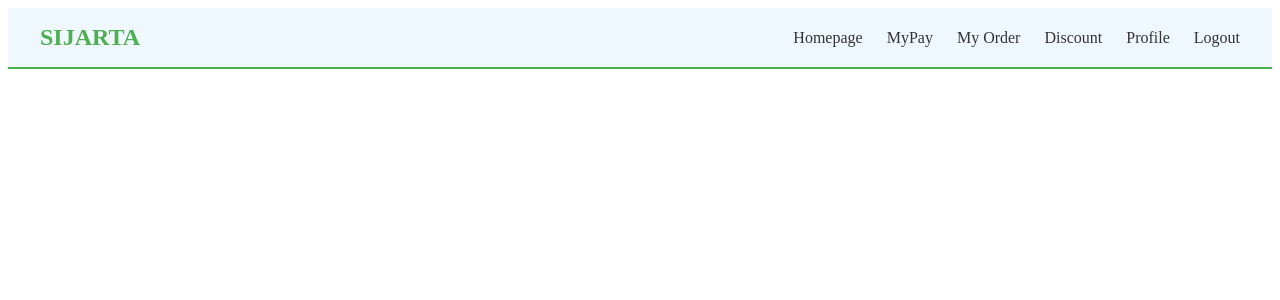
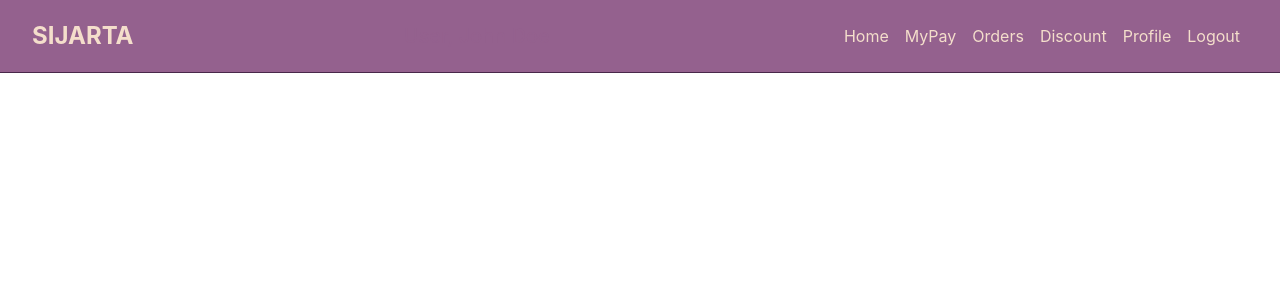
Before and after one commit to DatabaseToImpress/sijarta-dti, a Django app: template templates/navbar/navbar_user.html in a window 1280 px wide. Shown: the top 300 px of the page. Run offline with Django 5.2, Linux system fonts and the light colour scheme; the template is opened without the code that fills it, so the values that code supplies are empty.

Commit message:
add navbar

```diff
--- a/templates/navbar/navbar_user.html
+++ b/templates/navbar/navbar_user.html
@@ -1,51 +1,75 @@
-<nav class="navbar">
+<head>
+    <link rel="stylesheet" href="https://cdn.jsdelivr.net/npm/bootstrap@4.0.0/dist/css/bootstrap.min.css"
+        integrity="sha384-Gn5384xqQ1aoWXA+058RXPxPg6fy4IWvTNh0E263XmFcJlSAwiGgFAW/dAiS6JXm" crossorigin="anonymous">
+</head>
+
+<nav class="navbar navbar-expand-lg fixed-top">
     <div class="navbar-left">
         <span class="navbar-logo">SIJARTA</span>
     </div>
-    <ul class="navbar-links">
-        <li><a href="{% url 'homepage' %}">Homepage</a></li>
-        <li><a href="{% url 'mypay' %}">MyPay</a></li>
-        <li><a href="{% url 'view_orders' %}">My Order</a></li>
-        <li><a href="{% url 'discount' %}">Discount</a></li>
-        <li><a href="{% url 'profile' %}">Profile</a></li>
-        <li><a href="{% url 'logout' %}">Logout</a></li>
+    <div>
+        <span class="navbar-brand mb-0 h1">User, John Doe</span>
+    </div>
+    <div>
+        <ul class="navbar-nav">
+            <li class="nav-item">
+                <a class="nav-link" href="">Home</a>
+            </li>
+            <li class="nav-item">
+                <a class="nav-link" href="">MyPay</a>
+            </li>
+            <li class="nav-item">
+                <a class="nav-link" href="">Orders</a>
+            </li>
+            <li class="nav-item">
+                <a class="nav-link" href="">Discount</a>
+            </li>
+            <li class="nav-item">
+                <a class="nav-link" href="{% url 'profileu' %}">Profile</a>
+            </li>
+            <li class="nav-item">
+                <a class="nav-link" href="{% url 'logout' %}">Logout</a>
+            </li>
         </ul>
+    </div>
 </nav>
 
+
 <style>
-/* Navbar for User */
+    /* Navbar for Guest */
     .navbar {
         display: flex;
         justify-content: space-between;
         align-items: center;
-    background-color: #f0f8ff; /* Light blue for user */
+        background-color: #94618E;
+        color: #94618E;
         padding: 1rem 2rem;
-    border-bottom: 2px solid #4CAF50;
+        border-bottom: 1px solid #49274A;
     }
 
     .navbar-logo {
         font-size: 1.5rem;
         font-weight: bold;
-    color: #4CAF50;
+        color: #F4DECB;
     }
 
-.navbar-links {
+    .nav-link {
         list-style: none;
         display: flex;
-    gap: 1.5rem;
+        gap: 1rem;
+        color: #F4DECB;
         margin: 0;
         padding: 0;
     }
 
-.navbar-links a {
+    .nav-link a {
         text-decoration: none;
         font-size: 1rem;
-    color: #333;
+        color: #f8f9fa;
         transition: color 0.3s ease;
     }
 
-.navbar-links a:hover {
-    color: #4CAF50;
-    font-weight: bold;
+    .nav-link:hover {
+        color: #49274A;
     }
 </style>
```
Also changed, not shown: templates/navbar/navbar_guest.html (+26 -13 lines), templates/navbar/navbar_worker.html (+41 -18 lines). Lines whose indentation alone changed are shown as unchanged.
